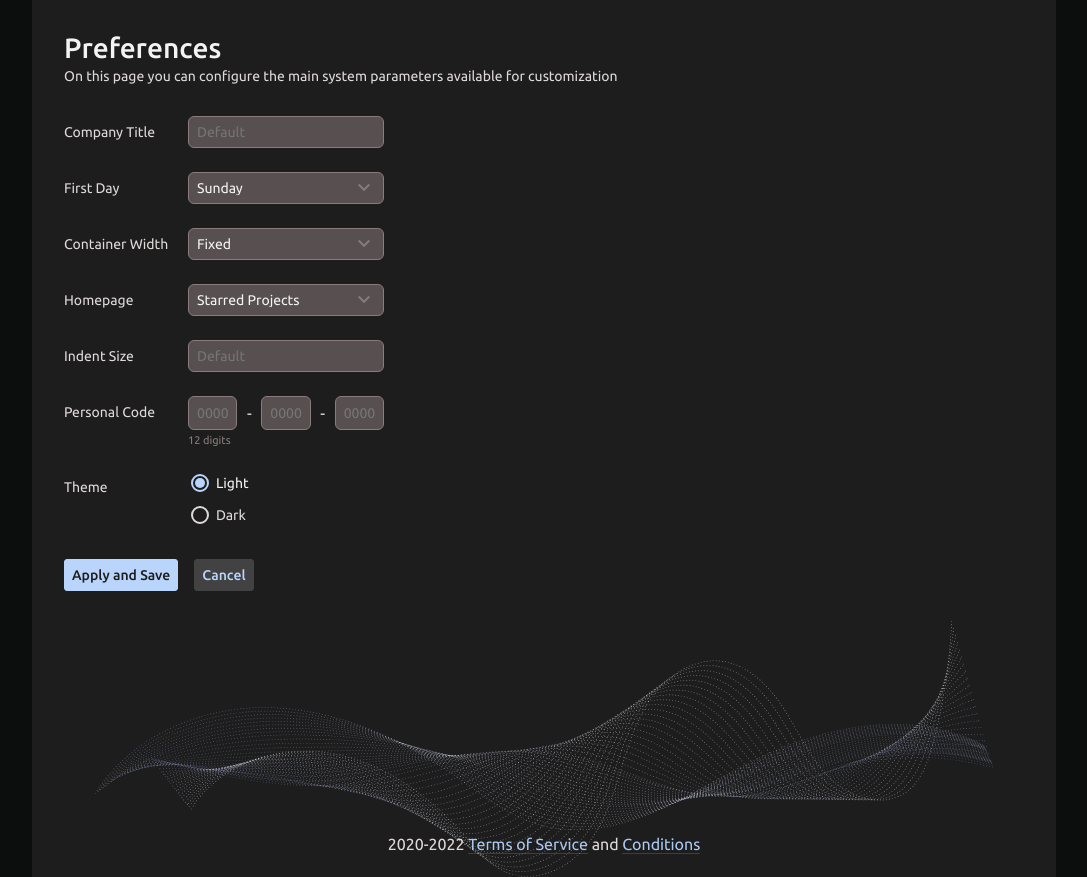
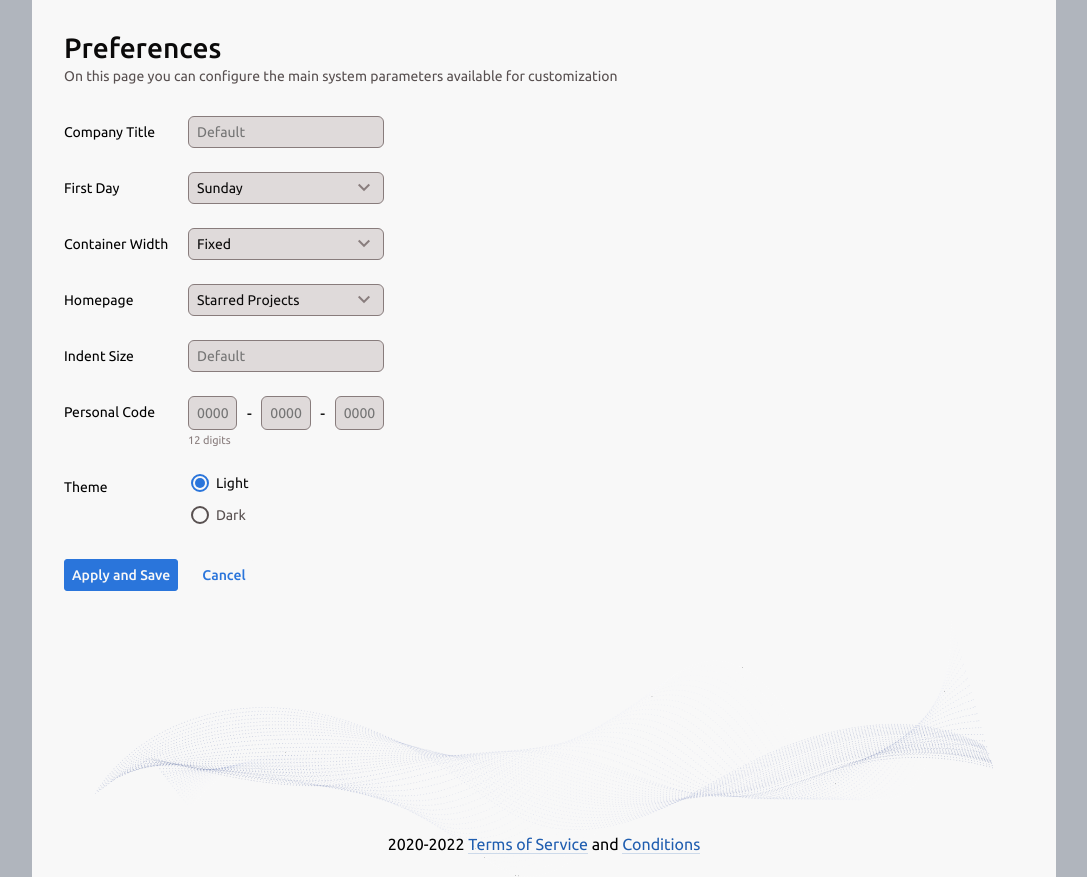
Before and after one commit to OmetovVlad/Monq-Digital-Lab, a website: page src/index.html in a window 1280 px wide. Shown: the whole page, without its empty margins (96-1183 px from the left). Drawn offline with nearby package versions, Linux system fonts and the light colour scheme; files that its build step writes are made by us from their sources; files whose address does not match are found by name.

Commit message:
Маленький фикс

```diff
--- a/src/index.html
+++ b/src/index.html
@@ -3,7 +3,7 @@
     @@include('html/head.html', {
         "title":"Тестовое"
     })
-    <body class="dark-theme">
+    <body class="">
         <div class="wrapper">
             <div class="wrapper__content">
                 <div class="container">
```
